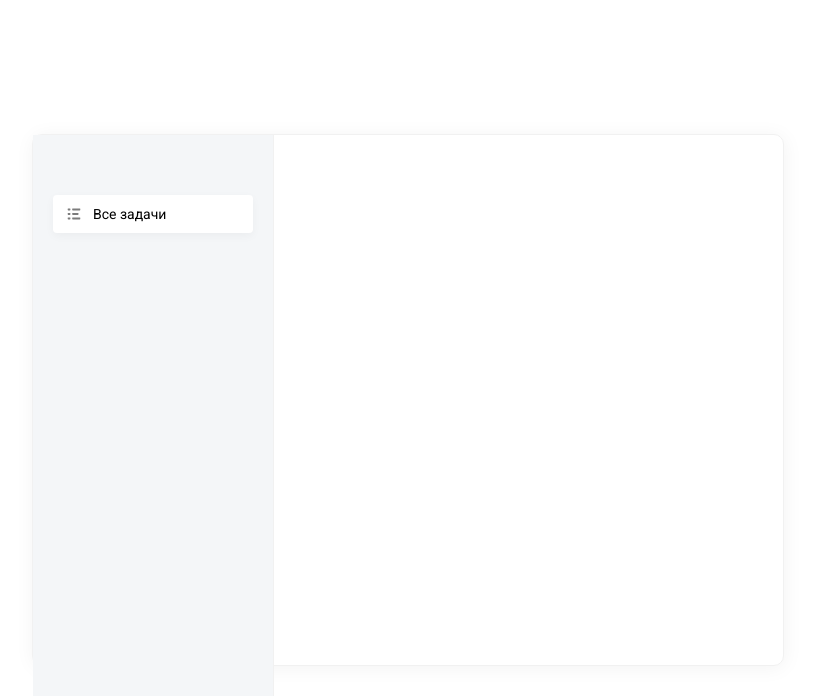
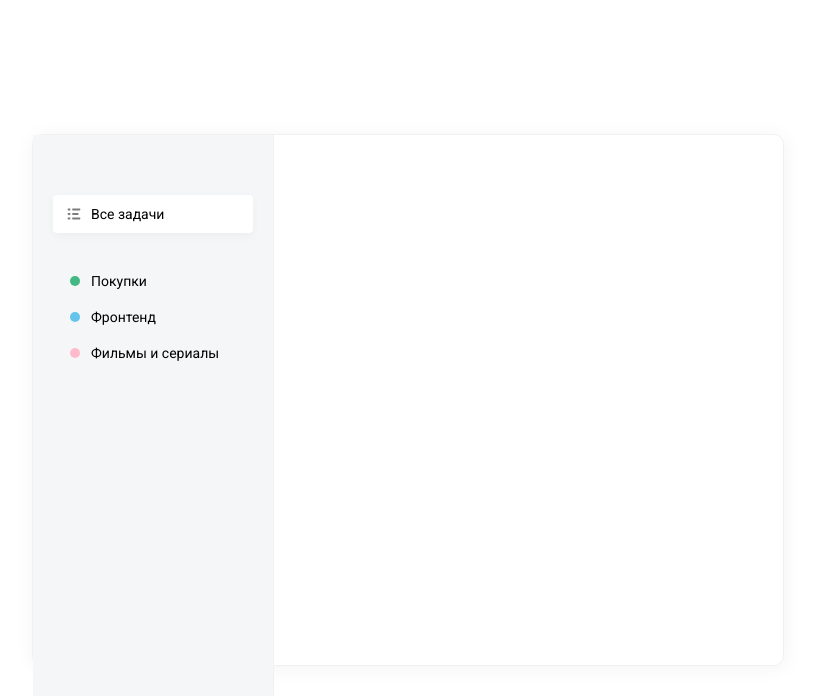
Before and after one commit to khrustalevDev/react-todo-app, a React (Create React App) app: page / in a window 1280 px wide. Shown: the top 696 px of the page, without its empty margins (232-1047 px from the left). Built offline with nearby package versions, Linux system fonts and the light colour scheme.

Commit message:
List component done

```diff
--- a/src/App.js
+++ b/src/App.js
@@ -1,5 +1,5 @@
 import React from 'react';
-import List from './components/List';
+import List from './components/List/index';
 
 
 
@@ -12,7 +12,22 @@
             icon: <svg width="18" height="18" viewBox="0 0 18 18" fill="none" xmlns="http://www.w3.org/2000/svg">
               <path d="M12.96 8.10001H7.74001C7.24321 8.10001 7.20001 8.50231 7.20001 9.00001C7.20001 9.49771 7.24321 9.90001 7.74001 9.90001H12.96C13.4568 9.90001 13.5 9.49771 13.5 9.00001C13.5 8.50231 13.4568 8.10001 12.96 8.10001V8.10001ZM14.76 12.6H7.74001C7.24321 12.6 7.20001 13.0023 7.20001 13.5C7.20001 13.9977 7.24321 14.4 7.74001 14.4H14.76C15.2568 14.4 15.3 13.9977 15.3 13.5C15.3 13.0023 15.2568 12.6 14.76 12.6ZM7.74001 5.40001H14.76C15.2568 5.40001 15.3 4.99771 15.3 4.50001C15.3 4.00231 15.2568 3.60001 14.76 3.60001H7.74001C7.24321 3.60001 7.20001 4.00231 7.20001 4.50001C7.20001 4.99771 7.24321 5.40001 7.74001 5.40001ZM4.86001 8.10001H3.24001C2.74321 8.10001 2.70001 8.50231 2.70001 9.00001C2.70001 9.49771 2.74321 9.90001 3.24001 9.90001H4.86001C5.35681 9.90001 5.40001 9.49771 5.40001 9.00001C5.40001 8.50231 5.35681 8.10001 4.86001 8.10001ZM4.86001 12.6H3.24001C2.74321 12.6 2.70001 13.0023 2.70001 13.5C2.70001 13.9977 2.74321 14.4 3.24001 14.4H4.86001C5.35681 14.4 5.40001 13.9977 5.40001 13.5C5.40001 13.0023 5.35681 12.6 4.86001 12.6ZM4.86001 3.60001H3.24001C2.74321 3.60001 2.70001 4.00231 2.70001 4.50001C2.70001 4.99771 2.74321 5.40001 3.24001 5.40001H4.86001C5.35681 5.40001 5.40001 4.99771 5.40001 4.50001C5.40001 4.00231 5.35681 3.60001 4.86001 3.60001Z" fill="black" />
             </svg>,
-            name: 'Все задачи'
+            name: 'Все задачи',
+            active: true
+          }
+        ]} />
+        <List items={[
+          {
+            color: 'green',
+            name: 'Покупки'
+          },
+          {
+            color: 'blue',
+            name: 'Фронтенд'
+          },
+          {
+            color: 'pink',
+            name: 'Фильмы и сериалы'
           }
         ]} />
       </div>
--- /dev/null
+++ b/src/components/List/List.scss
@@ -0,0 +1,53 @@
+.list {
+    margin-bottom: 30px;
+
+    li {
+        display: flex;
+        align-items: center;
+        cursor: pointer;
+        padding: 10px 12px;
+
+
+        &.active {
+            background: #FFFFFF;
+            box-shadow: 0px 3px 10px rgba(0, 0, 0, 0.04);
+            border-radius: 4px;
+        }
+
+    }
+
+    i {
+        margin-right: 8px;
+        display: inline-flex;
+
+        svg {
+            path {
+                fill: #7C7C7C;
+            }
+        }
+    }
+
+    .badge {
+        width: 10px;
+        height: 10px;
+        border-radius: 30px;
+        position: relative;
+        left: 5px;
+
+        &--green {
+            background-color: #42B883;
+        }
+
+        &--blue {
+            background-color: #64C4ED;
+        }
+
+        &--pink {
+            background-color: #FFBBCC;
+        }
+
+        &--salat {
+            background-color: #B6E6BD;
+        }
+    }
+}
--- a/src/components/List.jsx
+++ b/src/components/List/index.jsx
@@ -1,20 +1,20 @@
 import React from 'react';
+import './List.scss';
 
 const List = ({ items }) => {
 
 
-    return (<ul className="todo__list">
+    return (<ul className="list">
         {
             items.map(item =>
-                <li className="active">
+                <li className={item.active ? 'active' : ''}>
                     <i>
-                        {item.icon}
+                        {item.icon ? (item.icon) : (<i className={`badge badge--${item.color}`}></i>)}
                     </i>
                     <span>{item.name}</span>
                 </li>)
         }
 
-
     </ul>);
 };
 export default List;
--- a/src/index.scss
+++ b/src/index.scss
@@ -29,31 +29,5 @@
     padding: 60px 20px;
   }
 
-  &__list {
-    li {
-      display: flex;
-      align-items: center;
-      cursor: pointer;
-      padding: 10px 12px;
-      margin-bottom: 5px;
 
-      &.active {
-        background: #FFFFFF;
-        box-shadow: 0px 3px 10px rgba(0, 0, 0, 0.04);
-        border-radius: 4px;
-      }
-
-    }
-
-    i {
-      margin-right: 10px;
-      display: inline-flex;
-
-      svg {
-        path {
-          fill: #7C7C7C;
-        }
-      }
-    }
-  }
 }
```
